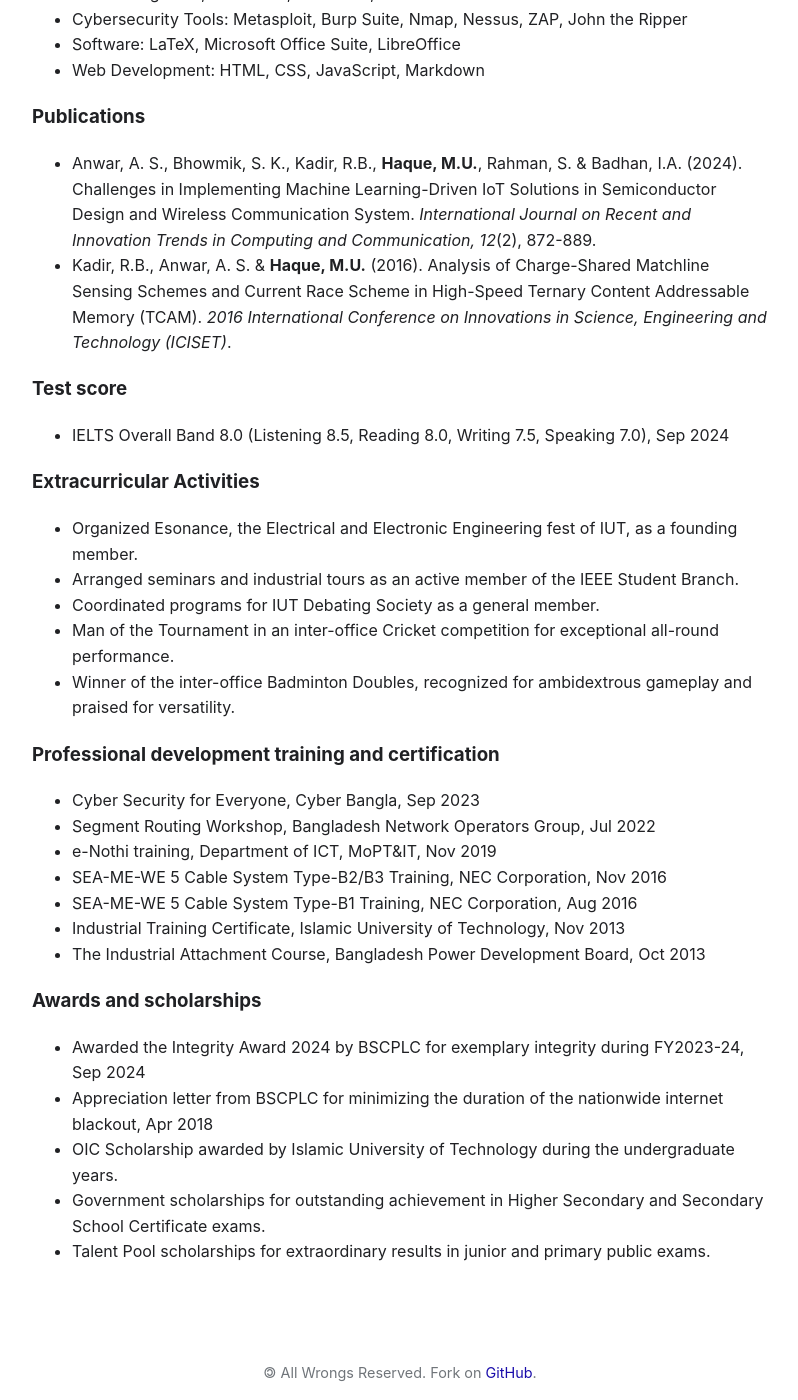
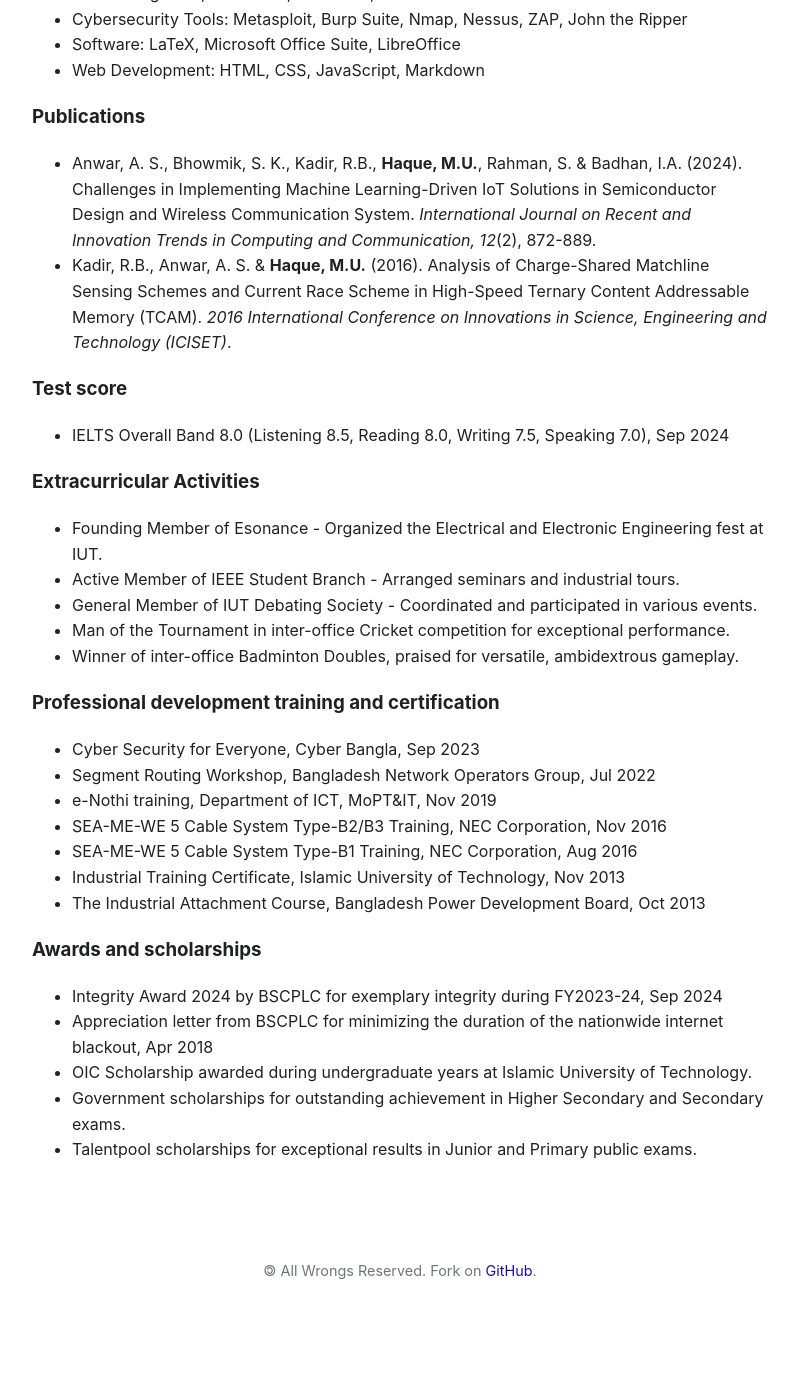
Before and after one commit to muntasimulhaque/muntasimulhaque.github.io, a Jekyll site: the page built from cv.md, in a window 1280 px wide and 1400 px high, scrolled down 913 px. Shown: the whole window, without its empty margins (240-1038 px from the left). Built offline with Jekyll 4.4.1, drawn with Linux system fonts in a browser that asks for light colours; after the commit the page ends 2211 px from its top, so only the background shows below that.

Commit message:
Update cv.md

```diff
--- a/cv.md
+++ b/cv.md
@@ -44,11 +44,11 @@
 
 ### Extracurricular Activities
 
-- Organized Esonance, the Electrical and Electronic Engineering fest of IUT, as a founding member.
-- Arranged seminars and industrial tours as an active member of the IEEE Student Branch.
-- Coordinated programs for IUT Debating Society as a general member.
-- Man of the Tournament in an inter-office Cricket competition for exceptional all-round performance.
-- Winner of the inter-office Badminton Doubles, recognized for ambidextrous gameplay and praised for versatility.
+- Founding Member of Esonance - Organized the Electrical and Electronic Engineering fest at IUT.
+- Active Member of IEEE Student Branch - Arranged seminars and industrial tours.
+- General Member of IUT Debating Society - Coordinated and participated in various events.
+- Man of the Tournament in inter-office Cricket competition for exceptional performance.
+- Winner of inter-office Badminton Doubles, praised for versatile, ambidextrous gameplay.
 
 ### Professional development training and certification
 
@@ -62,8 +62,8 @@
 
 ### Awards and scholarships
 
-- Awarded the Integrity Award 2024 by BSCPLC for exemplary integrity during FY2023-24, Sep 2024
+- Integrity Award 2024 by BSCPLC for exemplary integrity during FY2023-24, Sep 2024
 - Appreciation letter from BSCPLC for minimizing the duration of the nationwide internet blackout, Apr 2018
-- OIC Scholarship awarded by Islamic University of Technology during the undergraduate years.
-- Government scholarships for outstanding achievement in Higher Secondary and Secondary School Certificate exams.
-- Talent Pool scholarships for extraordinary results in junior and primary public exams.
+- OIC Scholarship awarded during undergraduate years at Islamic University of Technology.
+- Government scholarships for outstanding achievement in Higher Secondary and Secondary exams.
+- Talentpool scholarships for exceptional results in Junior and Primary public exams.
```
